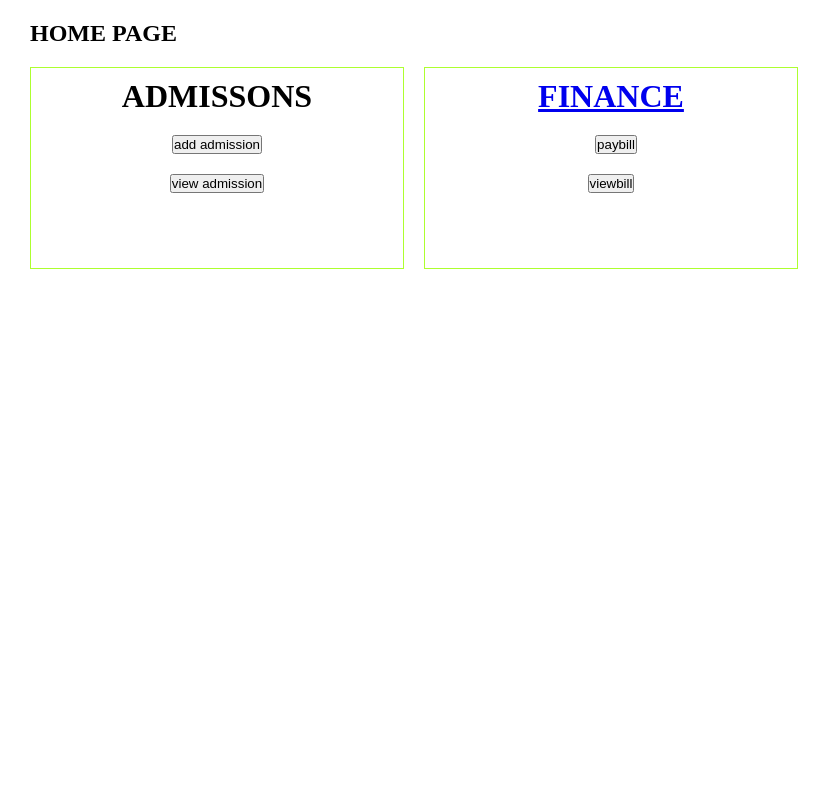
After one commit to Kalyaniurkonda/django_app, a Django app: page / in a window 1280 px wide. The commit adds this page. Shown: the whole page, without its empty margins (0-831 px from the left). Run offline with Django 5.2, Linux system fonts and the light colour scheme.

Commit message:
buttons and url for buttons and stylesheets

```diff
--- a/schoolapp/admissions/views.py
+++ b/schoolapp/admissions/views.py
@@ -2,6 +2,9 @@ from django.shortcuts import render
 # from django.http import HttpResponse
 
 # Create your views here.
+def homepage(request):
+    return render(request,'index.html')
+
 def admissions1(request):
     values = {'Name':'Kalyani','Age':23,'Adress':'hyd'}
     return render(request,'admissions/newadmissions.html',values)
--- a/schoolapp/schoolapp/urls.py
+++ b/schoolapp/schoolapp/urls.py
@@ -19,10 +19,12 @@ from django.urls import path
 from django.conf.urls import include
 # from admissions import views as adv
 # from finance import views as fin
+from admissions import views
 
 urlpatterns = [
 
     path('admin/', admin.site.urls),
+    path('',views.homepage),
     path('ad/',include('admissions.urls')),
     path('fin/',include('finance.urls'),)
     # path('newadm/',adv.admissions1),
--- /dev/null
+++ b/schoolapp/static/stylesheets/home.css
@@ -0,0 +1,12 @@
+*{
+    margin:10;
+    padding:0;
+}
+div{
+    border: 1px solid greenyellow;
+    width:30%;
+    text-align:center;
+    float:left;
+    height:200px;
+
+}
--- a/schoolapp/templates/admissions/oldadmissions.html
+++ b/schoolapp/templates/admissions/oldadmissions.html
@@ -1,8 +1,10 @@
 <html>
     <head>
         <title> ADMISSIONS</title>
+        <link rel ="stylesheet" href="{%static "stylesheets/style.css" %}">
     <body>
         <h1>Welcome to Oldadmissions Page</h1>
+        <img src="{% static "images/nani.jpg" %}" width =280 height= 400  alt=" image not found">
         <h2> This is {{Name}}</h2>
         <h3> I am {{Age}}years old</h3>
         <h4> I am from {{adress}}</h3>
--- /dev/null
+++ b/schoolapp/templates/index.html
@@ -0,0 +1,20 @@
+{%load static%}
+<html>
+<head>
+<title>ad admission page</title>
+<link rel="stylesheet" href="{%static "stylesheets/home.css" %}">
+</head>
+<body>
+<h2>HOME PAGE</h2>
+<div class= 'module'>
+    <h1>ADMISSONS</h1>
+    <a href="ad/createadmission"><button type = 'button' name = "button">add admission</button><br>
+    <a href="ad/viewadmission"><button type = "button" name = "button">view admission</button><br>
+</div>
+<div class= 'module'>
+    <h1>FINANCE</h1>
+    <a href="fin/paybill"><button type = 'button' name = "button">paybill</button><br>
+    <a href="fin/due"><button type = "button" name = "button">viewbill</button><br>
+</div>
+</body>
+</html>
```
